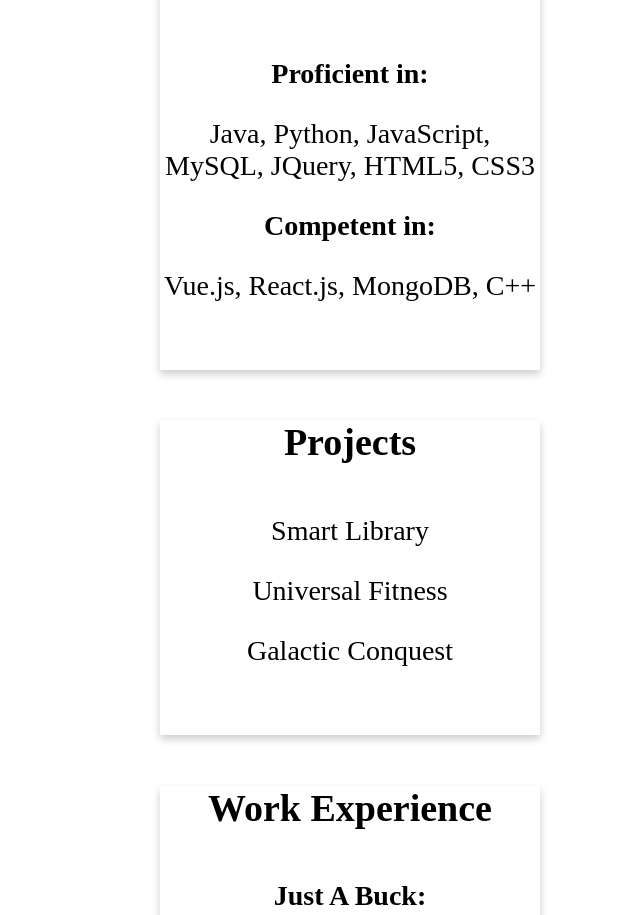
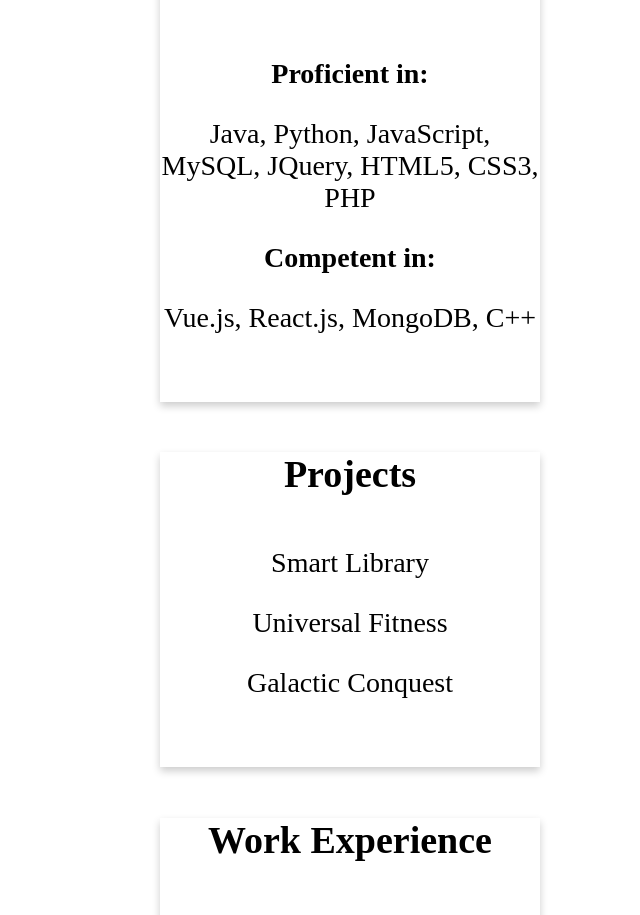
Before and after one commit to natewerm2000/Portfolio, a React (Create React App) app: page / in a window 1280 px wide. Shown: the part 1235-2150 px from the top of the page, without its empty margins (640-1280 px from the left). Built offline with nearby package versions, Linux system fonts and the light colour scheme.

Commit message:
new changes

```diff
--- a/src/pages/Home.js
+++ b/src/pages/Home.js
@@ -29,7 +29,7 @@ export default function Home(){
             <div class="innerCard1">
             <h4><b>Skills</b></h4>
             <p><b>Proficient in:</b></p>
-            <p>Java, Python, JavaScript, MySQL, JQuery, HTML5, CSS3</p>
+            <p>Java, Python, JavaScript, MySQL, JQuery, HTML5, CSS3, PHP</p>
             <p><b>Competent in:</b></p>
             <p>Vue.js, React.js, MongoDB, C++</p>
             <div id = "space"></div>
```
